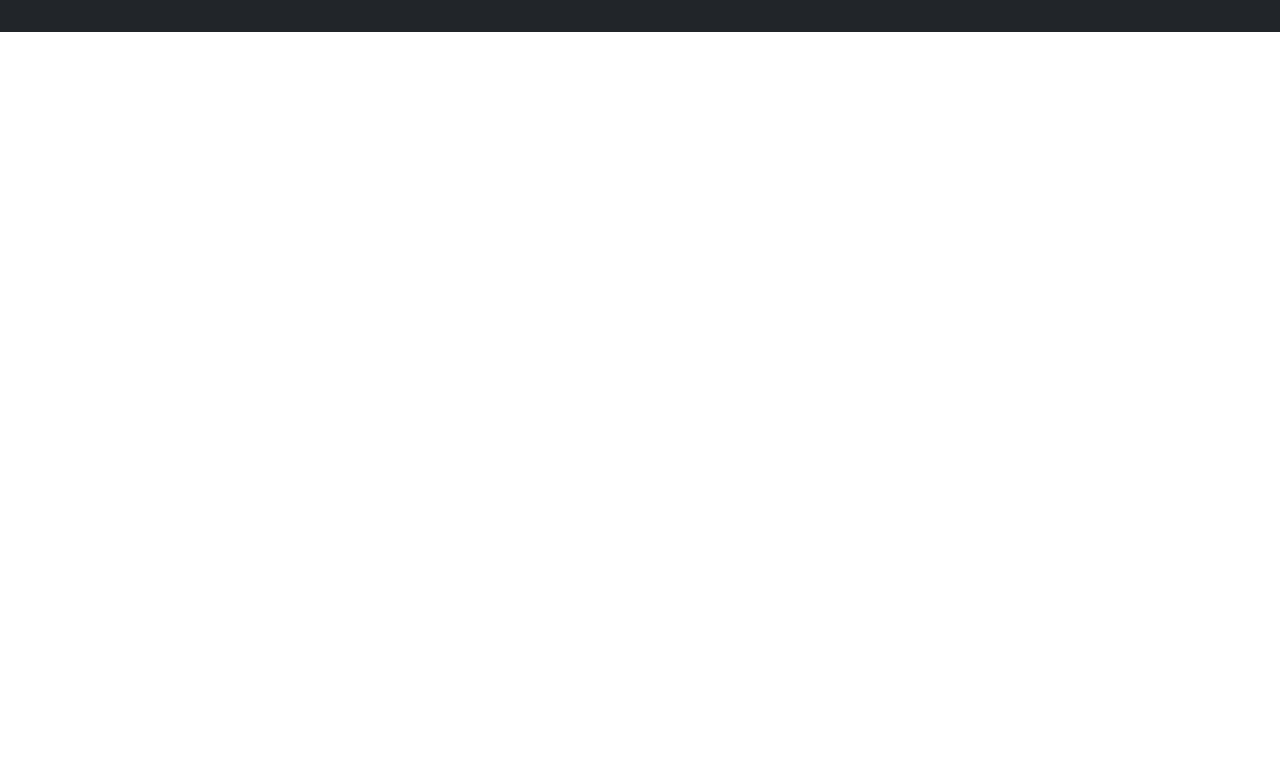
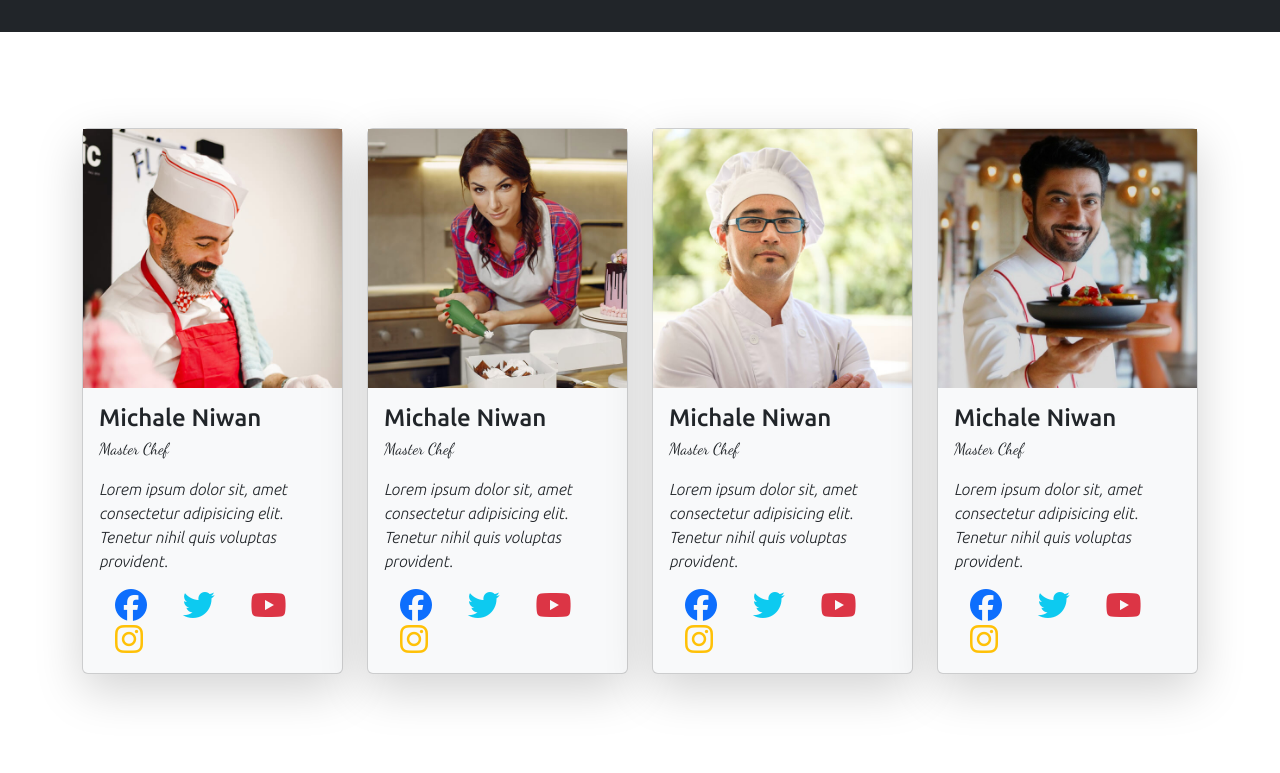
Before and after one commit to Nasifkabir/Restaurant-Website-Project, a plain HTML site: page index.html in a window 1280 px wide. Shown: the part 1935-2708 px from the top of the page. Before the commit the page ends 1967 px from the top, so only its background shows below. Drawn offline with Linux system fonts and the light colour scheme.

Commit message:
chefs section done

```diff
--- a/index.html
+++ b/index.html
@@ -35,16 +35,16 @@
       <div class="collapse navbar-collapse" id="navbar-item">
         <ul class="navbar-nav ms-auto px-3 gap-4 fw-lighter">
           <li class="nav-item">
-            <a href="index.html" class="nav-link">Home</a>
+            <a href="#index.html" class="nav-link">Home</a>
           </li>
           <li class="nav-item">
             <a href="#specials" class="nav-link" >Specials</a>
           </li>
           <li class="nav-item">
-            <a href="" class="nav-link">Chefs</a>
+            <a href="#chefs" class="nav-link">Chefs</a>
           </li>
           <li class="nav-item">
-            <a href="" class="nav-link">Menus</a>
+            <a href="#menus" class="nav-link">Menus</a>
           </li>
           <li class="nav-item">
             <a href="" class="nav-link">Contact</a>
@@ -158,7 +158,7 @@
       </div>
     </div>
     <!--menu1 section-->
-    <div class="bg-dark p-5">
+    <div class="bg-dark p-5" id="menus">
       <div class="container">
         <div class="grid">
           <div class="row align-items-center">
@@ -205,6 +205,70 @@
         </div>
       </div>
     </div>
+    <!--chefs section-->
+    <div class="container my-5" id="chefs">
+      <div class="grid">
+        <div class="row">
+          <div class="col-3 my-5">
+            <div class="card shadow-lg mb-5 bg-body-tertiary rounded">
+              <img src="assets/media/images/chefs-1.jpg" alt="">
+              <div class="card-body">
+                <p class="card-title h4">Michale Niwan</p>
+                <p class="card-subtitle font-dancer">Master Chef</p>
+                <p class="fst-italic fw-light mt-3">Lorem ipsum dolor sit, amet consectetur adipisicing elit. Tenetur nihil quis voluptas provident.</p>
+                <i class="fa-brands fa-facebook text-primary fa-2x mx-3"></i>
+                <i class="fa-brands fa-twitter text-info fa-2x mx-3"></i>
+                <i class="fa-brands fa-youtube text-danger fa-2x mx-3"></i>
+                <i class="fa-brands fa-instagram text-warning fa-2x mx-3"></i>
+              </div>
+            </div>
+          </div>
+          <div class="col-3 my-5">
+            <div class="card shadow-lg mb-5 bg-body-tertiary rounded">
+              <img src="assets/media/images/chefs-2.jpg" alt="">
+              <div class="card-body">
+                <p class="card-title h4">Michale Niwan</p>
+                <p class="card-subtitle font-dancer">Master Chef</p>
+                <p class="fst-italic fw-light mt-3">Lorem ipsum dolor sit, amet consectetur adipisicing elit. Tenetur nihil quis voluptas provident.</p>
+                <i class="fa-brands fa-facebook text-primary fa-2x mx-3"></i>
+                <i class="fa-brands fa-twitter text-info fa-2x mx-3"></i>
+                <i class="fa-brands fa-youtube text-danger fa-2x mx-3"></i>
+                <i class="fa-brands fa-instagram text-warning fa-2x mx-3"></i>
+              </div>
+            </div>
+          </div>
+          <div class="col-3 my-5">
+            <div class="card shadow-lg mb-5 bg-body-tertiary rounded">
+              <img src="assets/media/images/chefs-3.jpg" alt="">
+              <div class="card-body">
+                <p class="card-title h4">Michale Niwan</p>
+                <p class="card-subtitle font-dancer">Master Chef</p>
+                <p class="fst-italic fw-light mt-3">Lorem ipsum dolor sit, amet consectetur adipisicing elit. Tenetur nihil quis voluptas provident.</p>
+                <i class="fa-brands fa-facebook text-primary fa-2x mx-3"></i>
+                <i class="fa-brands fa-twitter text-info fa-2x mx-3"></i>
+                <i class="fa-brands fa-youtube text-danger fa-2x mx-3"></i>
+                <i class="fa-brands fa-instagram text-warning fa-2x mx-3"></i>
+              </div>
+            </div>
+          </div>
+          <div class="col-3 my-5">
+            <div class="card shadow-lg mb-5 bg-body-tertiary rounded">
+              <img src="assets/media/images/chefs-4.jpg" alt="">
+              <div class="card-body">
+                <p class="card-title h4">Michale Niwan</p>
+                <p class="card-subtitle font-dancer">Master Chef</p>
+                <p class="fst-italic fw-light mt-3">Lorem ipsum dolor sit, amet consectetur adipisicing elit. Tenetur nihil quis voluptas provident.</p>
+                <i class="fa-brands fa-facebook text-primary fa-2x mx-3"></i>
+                <i class="fa-brands fa-twitter text-info fa-2x mx-3"></i>
+                <i class="fa-brands fa-youtube text-danger fa-2x mx-3"></i>
+                <i class="fa-brands fa-instagram text-warning fa-2x mx-3"></i>
+              </div>
+            </div>
+          </div>
+        </div>
+      </div>
+    </div>
+
 
 
     <!--js-->
```
